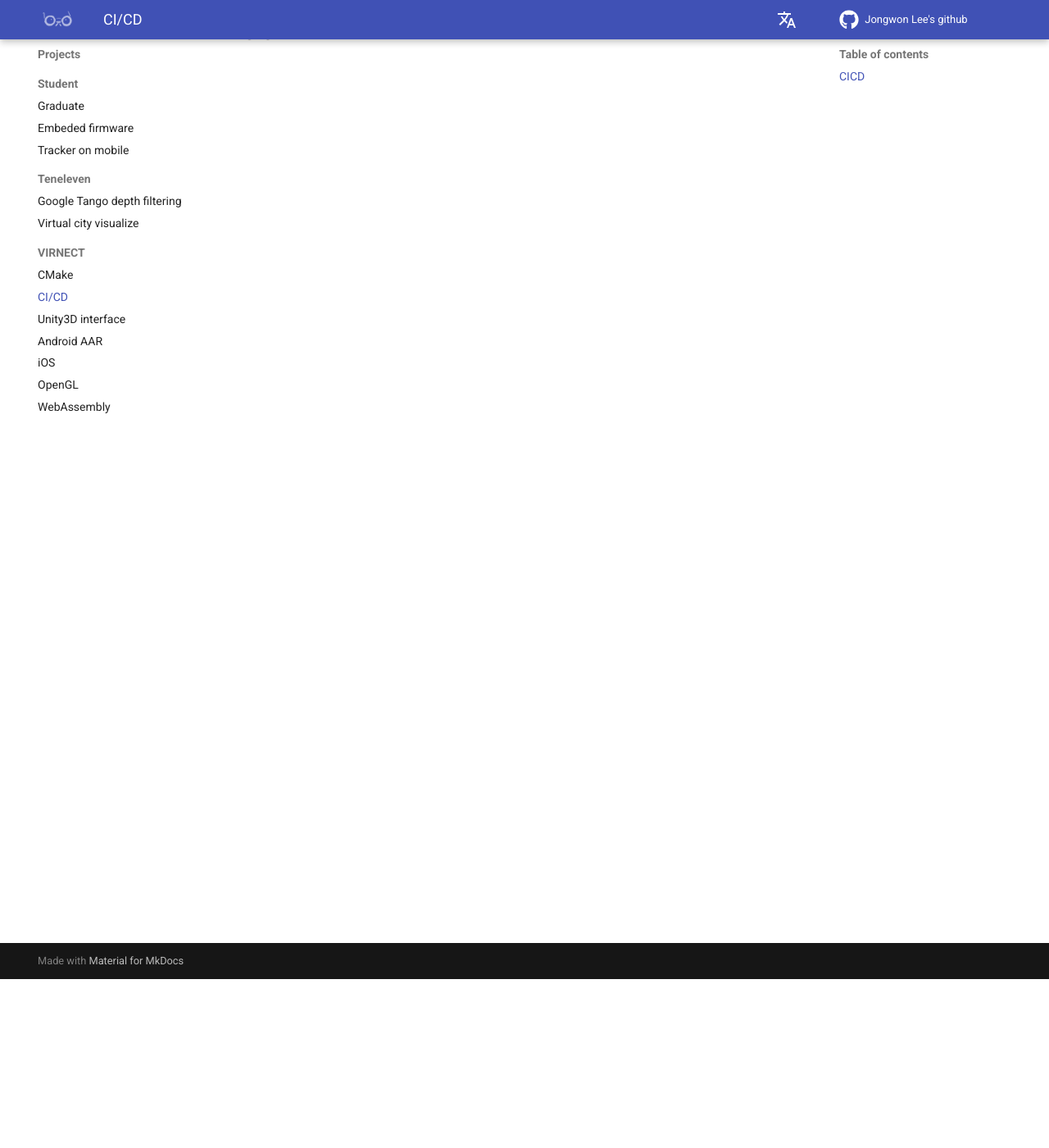
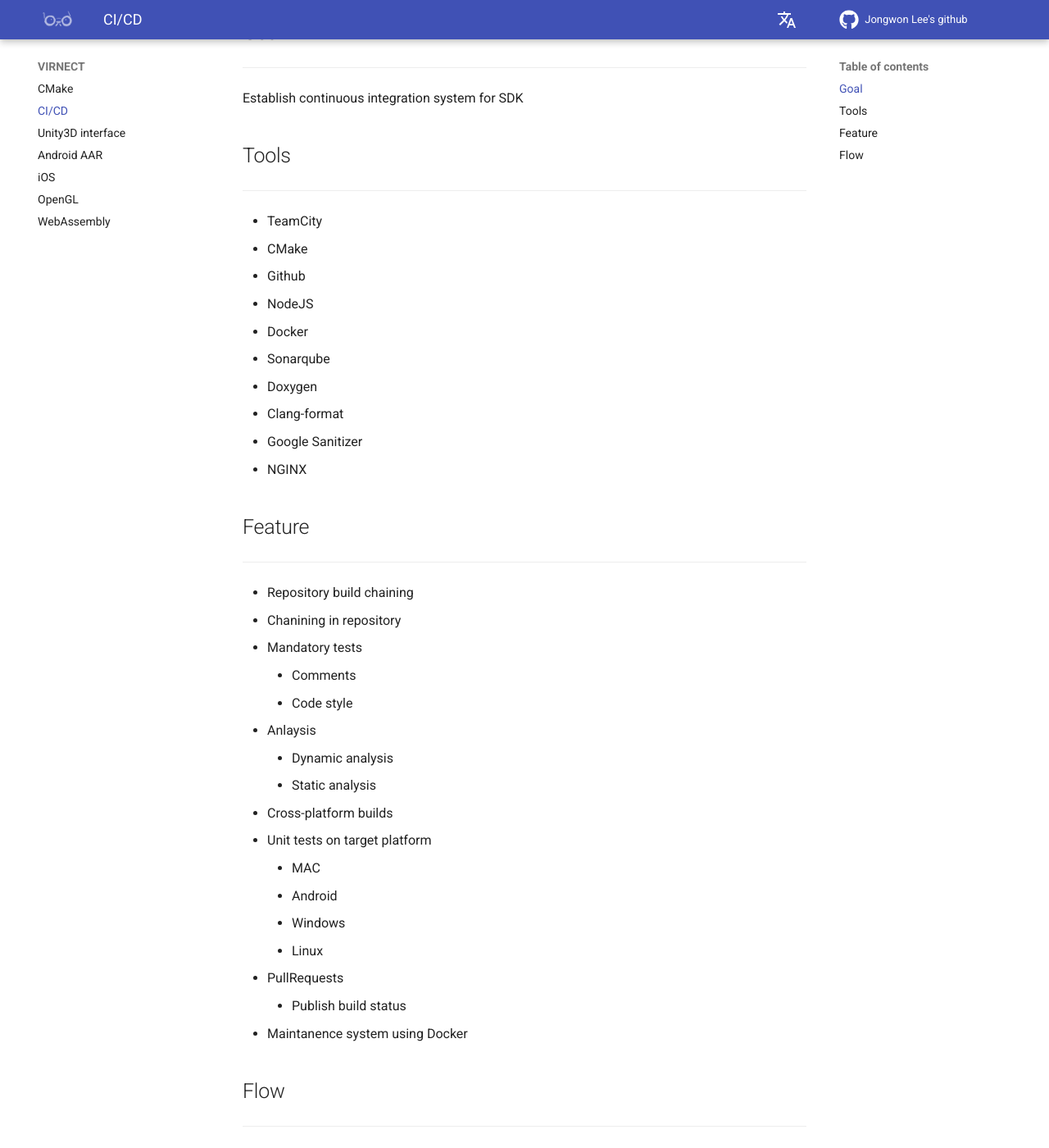
Before and after one commit to Bluefriend/Bluefriend.github.io, an MkDocs documentation site: the page built from docs/projects/cicd.md, in a window 1280 px wide and 1400 px high, scrolled down 206 px. Shown: the whole window at 82% size. Built offline with MkDocs 1.6.1 and Material for MkDocs 9.7.7, drawn with Linux system fonts in a browser that asks for light colours; comment, search, counter and statistics services are not loaded.

Commit message:
Update documents

```diff
--- a/docs/projects/cicd.md
+++ b/docs/projects/cicd.md
@@ -1 +1,41 @@
-## CICD
+## Goal
+---
+Establish continuous integration system for SDK
+
+## Tools
+---
+- TeamCity
+- CMake
+- Github
+- NodeJS
+- Docker
+- Sonarqube
+- Doxygen
+- Clang-format
+- Google Sanitizer
+- NGINX
+
+## Feature
+---
+- Repository build chaining
+- Chanining in repository
+- Mandatory tests
+    - Comments
+    - Code style
+- Anlaysis
+    - Dynamic analysis
+    - Static analysis
+- Cross-platform builds
+- Unit tests on target platform
+    - MAC
+    - Android
+    - Windows
+    - Linux
+- PullRequests
+    - Publish build status
+- Maintanence system using Docker
+
+
+## Flow
+---
+![WASM build flow](../imgs/wasm/flow.png){ width="100%"}
--- a/mkdocs.yml
+++ b/mkdocs.yml
@@ -25,25 +25,21 @@
         accent: indigo
 nav:
     - Profile: index.md
-    - Projects:
-        - Student:
-            - Graduate: projects/graduate.md
-            - Embeded firmware: projects/embeded.md
-            - Tracker on mobile: projects/tracker.md
-        - Teneleven:
-            - Google Tango depth filtering: projects/tango.md
-            - Virtual city visualize: projects/city_visualize_web.md
-        - VIRNECT:
-            - CMake: projects/cmake.md
-            - CI/CD: projects/cicd.md
-            - Unity3D interface: projects/csharp_interface.md
-            - Android AAR: projects/android_aar.md
-            - iOS: projects/ios_sample.md
-            - OpenGL: projects/opengl_sample.md
-            - WebAssembly: projects/webassembly.md
-    - Blog: blog/graduate.md
-    - Photo: photo/index.md
-    - Hobby: hobby/index.md
+    - Student:
+        - Graduate: projects/graduate.md
+        - Embeded firmware: projects/embeded.md
+        - Tracker on mobile: projects/tracker.md
+    - Teneleven:
+        - Google Tango depth filtering: projects/tango.md
+        - Virtual city visualize: projects/city_visualize_web.md
+    - VIRNECT:
+        - CMake: projects/cmake.md
+        - CI/CD: projects/cicd.md
+        - Unity3D interface: projects/csharp_interface.md
+        - Android AAR: projects/android_aar.md
+        - iOS: projects/ios_sample.md
+        - OpenGL: projects/opengl_sample.md
+        - WebAssembly: projects/webassembly.md
 markdown_extensions:
   - attr_list
   - md_in_html
```
Also changed, not shown: docs/projects/city_visualize_web.md (+10 -7 lines), docs/projects/cmake.md (+3 -0 lines), docs/projects/webassembly.md (+19 -9 lines), docs/imgs/city/flow.png (added), docs/imgs/wasm/flow.png (added).
